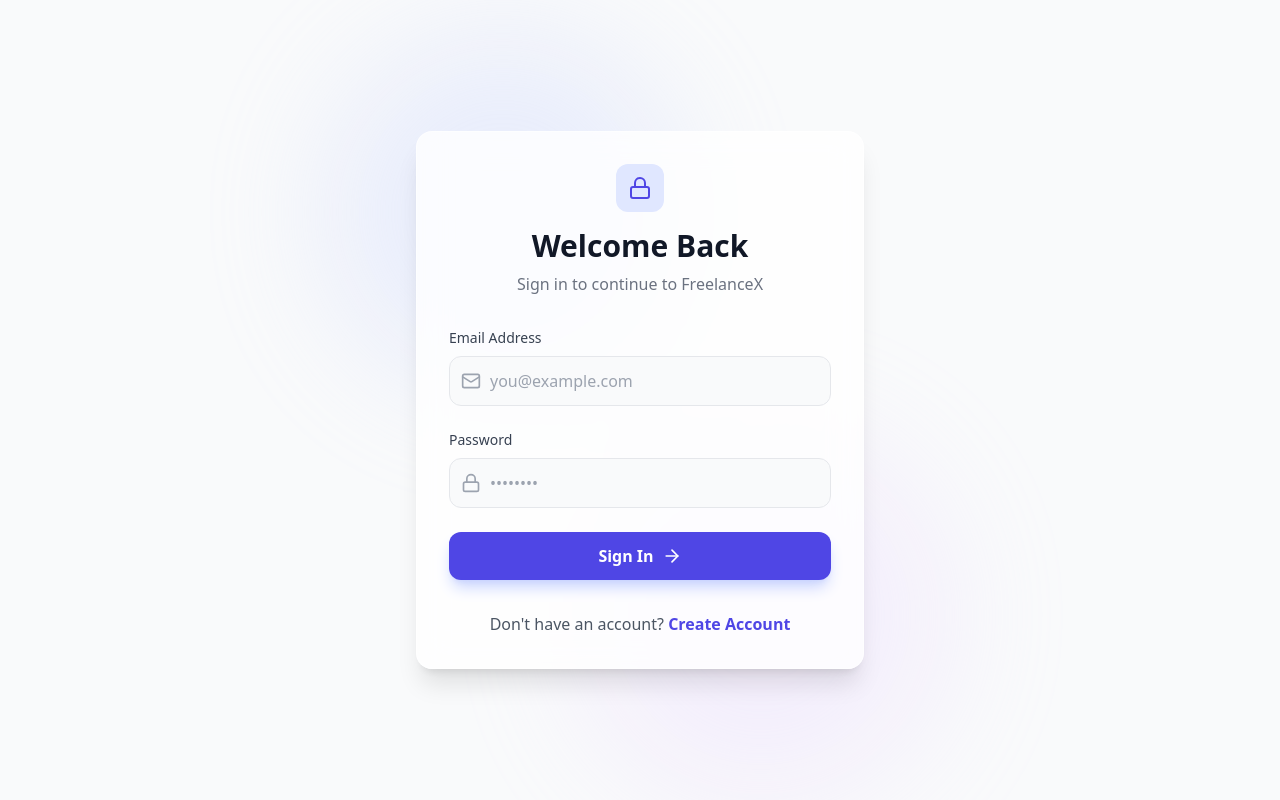
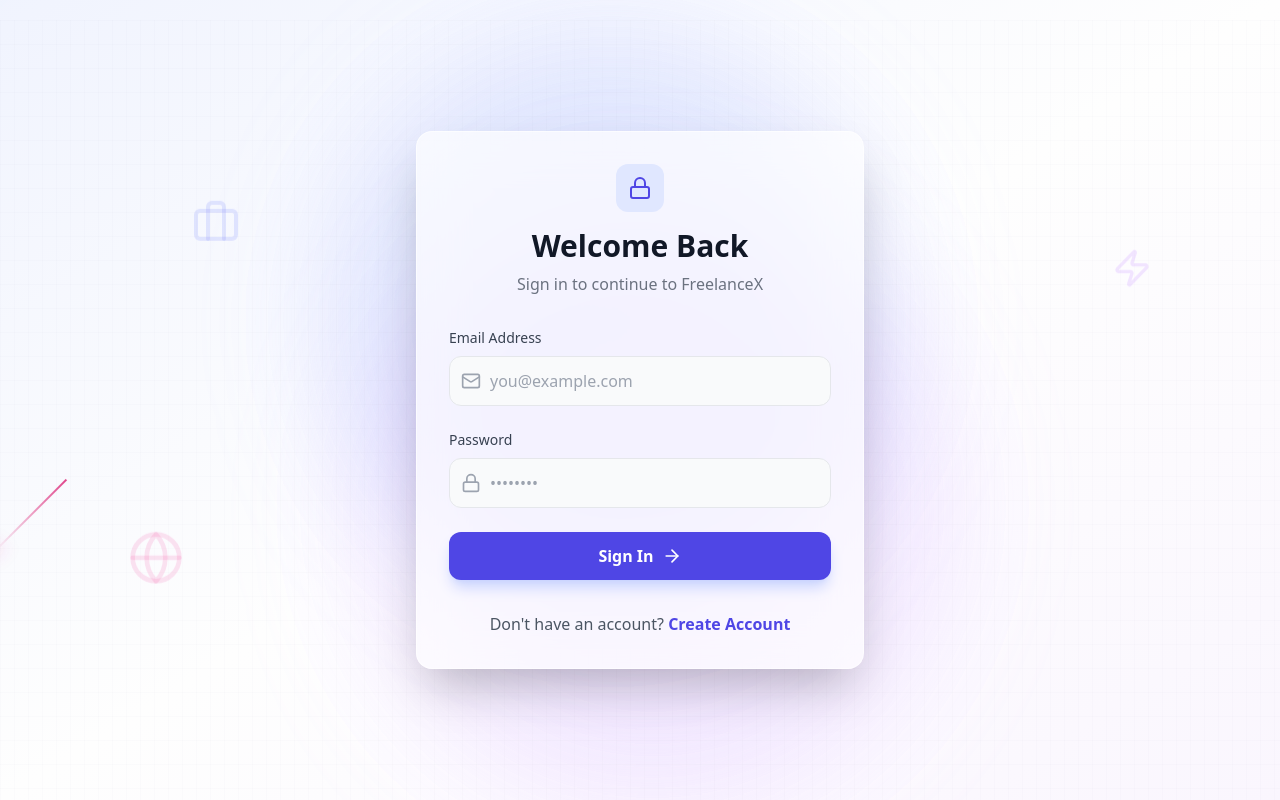
Before and after one commit to Zenus004/FreelanceX, a React (Vite) app in the folder client/: page /login in a window 1280 px wide. Built offline with nearby package versions, Linux system fonts and the light colour scheme; no server answers.

Commit message:
login register ui change

```diff
--- a/client/src/pages/Login.jsx
+++ b/client/src/pages/Login.jsx
@@ -1,8 +1,8 @@
-import { useState } from 'react';
+import { useState, useEffect } from 'react';
 import { useAuth } from '../context/AuthContext';
 import { useNavigate, Link } from 'react-router-dom';
 import { motion } from 'framer-motion';
-import { Mail, Lock, ArrowRight, Loader } from 'lucide-react';
+import { Mail, Lock, ArrowRight, Loader, Briefcase, Zap, Globe } from 'lucide-react';
 
 const Login = () => {
     const [email, setEmail] = useState('');
@@ -11,6 +11,16 @@ const Login = () => {
     const { login } = useAuth();
     const navigate = useNavigate();
     const [error, setError] = useState('');
+    const [mousePosition, setMousePosition] = useState({ x: 0, y: 0 });
+
+    useEffect(() => {
+        const handleMouseMove = (e) => {
+            setMousePosition({ x: e.clientX, y: e.clientY });
+        };
+
+        window.addEventListener('mousemove', handleMouseMove);
+        return () => window.removeEventListener('mousemove', handleMouseMove);
+    }, []);
 
     const handleSubmit = async (e) => {
         e.preventDefault();
@@ -28,18 +38,55 @@ const Login = () => {
     };
 
     return (
-        <div className="min-h-screen flex items-center justify-center bg-gray-50 relative overflow-hidden font-sans">
-            {/* Animated Background Blobs */}
-            <div className="absolute inset-0 overflow-hidden">
-                <div className="absolute top-0 left-1/4 w-96 h-96 bg-indigo-200 rounded-full blur-3xl opacity-30 animate-blob"></div>
-                <div className="absolute bottom-0 right-1/4 w-96 h-96 bg-purple-200 rounded-full blur-3xl opacity-30 animate-blob animation-delay-2000"></div>
+        <div className="min-h-screen flex items-center justify-center relative overflow-hidden font-sans bg-gray-50">
+            {/* Interactive Mouse Glow - Fixed for visibility */}
+            <div
+                className="fixed w-[600px] h-[600px] bg-indigo-500/20 rounded-full blur-[100px] z-0 pointer-events-none transition-transform duration-75 mix-blend-multiply"
+                style={{
+                    left: mousePosition.x - 300,
+                    top: mousePosition.y - 300,
+                    transform: 'translate(-50%, -50%)'
+                }}
+            ></div>
+
+            {/* Enhanced Background Layer (z-0) */}
+            <div className="absolute inset-0 z-0">
+                {/* Background Base */}
+                <div className="absolute inset-0 bg-gradient-to-br from-indigo-50 via-white to-purple-50 opacity-80"></div>
+
+                {/* Grid Pattern - High Contrast */}
+                <div className="absolute inset-0 bg-[linear-gradient(to_right,#8080800a_1px,transparent_1px),linear-gradient(to_bottom,#8080800a_1px,transparent_1px)] bg-[size:14px_24px] animate-grid opacity-60"></div>
+
+                {/* Blobs */}
+                <div className="absolute top-0 left-1/4 w-[600px] h-[600px] bg-indigo-300/30 rounded-full blur-3xl animate-blob mix-blend-multiply"></div>
+                <div className="absolute bottom-0 right-1/4 w-[600px] h-[600px] bg-purple-300/30 rounded-full blur-3xl animate-blob animation-delay-2000 mix-blend-multiply"></div>
+
+                {/* Multiple Shooting Stars - Full Screen */}
+                <div className="absolute inset-0 overflow-hidden pointer-events-none">
+                    <div className="absolute top-[10%] left-[10%] w-[3px] h-[3px] bg-indigo-600 shadow-[0_0_15px_3px_rgba(99,102,241,0.5)] rounded-full animate-shooting-star">
+                        <div className="absolute top-1/2 left-0 w-[150px] h-[2px] bg-gradient-to-r from-transparent to-indigo-600 transform -translate-y-1/2"></div>
+                    </div>
+                    <div className="absolute top-[5%] right-[20%] w-[2px] h-[2px] bg-purple-600 shadow-[0_0_15px_3px_rgba(168,85,247,0.5)] rounded-full animate-shooting-star" style={{ animationDelay: '2s', animationDuration: '4s' }}>
+                        <div className="absolute top-1/2 left-0 w-[120px] h-[2px] bg-gradient-to-r from-transparent to-purple-600 transform -translate-y-1/2"></div>
+                    </div>
+                    <div className="absolute top-[60%] left-[5%] w-[2px] h-[2px] bg-pink-600 shadow-[0_0_15px_3px_rgba(236,72,153,0.5)] rounded-full animate-shooting-star" style={{ animationDelay: '5s', animationDuration: '3.5s' }}>
+                        <div className="absolute top-1/2 left-0 w-[100px] h-[2px] bg-gradient-to-r from-transparent to-pink-600 transform -translate-y-1/2"></div>
+                    </div>
+                </div>
+
+                {/* Floating Thematic Icons */}
+                <div className="absolute inset-0 overflow-hidden pointer-events-none">
+                    <Briefcase className="absolute top-1/4 left-[15%] w-12 h-12 text-indigo-400/20 animate-float rotate-12" />
+                    <Zap className="absolute top-1/3 right-[10%] w-10 h-10 text-purple-400/20 animate-float-delayed -rotate-12" />
+                    <Globe className="absolute bottom-1/4 left-[10%] w-14 h-14 text-pink-400/20 animate-float rotate-6" style={{ animationDuration: '8s' }} />
+                </div>
             </div>
 
             <motion.div
                 initial={{ opacity: 0, y: 20 }}
                 animate={{ opacity: 1, y: 0 }}
                 transition={{ duration: 0.5 }}
-                className="max-w-md w-full bg-white/80 backdrop-blur-lg p-8 rounded-2xl shadow-xl border border-white/50 relative z-10 mx-4"
+                className="max-w-md w-full bg-white/70 backdrop-blur-xl p-8 rounded-2xl shadow-2xl border border-white/60 relative z-10 mx-4"
             >
                 <div className="text-center mb-8">
                     <div className="inline-flex items-center justify-center w-12 h-12 rounded-xl bg-indigo-100 text-indigo-600 mb-4">
--- a/client/src/pages/Register.jsx
+++ b/client/src/pages/Register.jsx
@@ -1,8 +1,8 @@
-import { useState } from 'react';
+import { useState, useEffect } from 'react';
 import { useAuth } from '../context/AuthContext';
 import { useNavigate, Link } from 'react-router-dom';
 import { motion } from 'framer-motion';
-import { User, Mail, Lock, Briefcase, ArrowRight, Loader } from 'lucide-react';
+import { User, Mail, Lock, Briefcase, ArrowRight, Loader, Zap, Globe } from 'lucide-react';
 
 const Register = () => {
     const [formData, setFormData] = useState({
@@ -15,6 +15,16 @@ const Register = () => {
     const { register } = useAuth();
     const navigate = useNavigate();
     const [error, setError] = useState('');
+    const [mousePosition, setMousePosition] = useState({ x: 0, y: 0 });
+
+    useEffect(() => {
+        const handleMouseMove = (e) => {
+            setMousePosition({ x: e.clientX, y: e.clientY });
+        };
+
+        window.addEventListener('mousemove', handleMouseMove);
+        return () => window.removeEventListener('mousemove', handleMouseMove);
+    }, []);
 
     const handleSubmit = async (e) => {
         e.preventDefault();
@@ -32,10 +42,48 @@ const Register = () => {
 
     return (
         <div className="min-h-screen flex items-center justify-center bg-gray-50 relative overflow-hidden font-sans py-12">
-            {/* Animated Background Blobs */}
-            <div className="absolute inset-0 overflow-hidden">
-                <div className="absolute top-0 right-1/4 w-96 h-96 bg-indigo-200 rounded-full blur-3xl opacity-30 animate-blob"></div>
-                <div className="absolute bottom-0 left-1/4 w-96 h-96 bg-pink-200 rounded-full blur-3xl opacity-30 animate-blob animation-delay-4000"></div>
+
+            {/* Interactive Mouse Glow - Fixed for visibility */}
+            <div
+                className="fixed w-[600px] h-[600px] bg-indigo-500/20 rounded-full blur-[100px] z-0 pointer-events-none transition-transform duration-75 mix-blend-multiply"
+                style={{
+                    left: mousePosition.x - 300,
+                    top: mousePosition.y - 300,
+                    transform: 'translate(-50%, -50%)'
+                }}
+            ></div>
+
+            {/* Enhanced Background Layer (z-0) */}
+            <div className="absolute inset-0 z-0">
+                {/* Background Base */}
+                <div className="absolute inset-0 bg-gradient-to-br from-indigo-50 via-white to-purple-50 opacity-80"></div>
+
+                {/* Grid Pattern - High Contrast */}
+                <div className="absolute inset-0 bg-[linear-gradient(to_right,#8080800a_1px,transparent_1px),linear-gradient(to_bottom,#8080800a_1px,transparent_1px)] bg-[size:14px_24px] animate-grid opacity-60"></div>
+
+                {/* Blobs */}
+                <div className="absolute top-0 right-1/4 w-[600px] h-[600px] bg-indigo-300/30 rounded-full blur-3xl animate-blob mix-blend-multiply"></div>
+                <div className="absolute bottom-0 left-1/4 w-[600px] h-[600px] bg-pink-300/30 rounded-full blur-3xl animate-blob animation-delay-4000 mix-blend-multiply"></div>
+
+                {/* Multiple Shooting Stars - Full Screen */}
+                <div className="absolute inset-0 overflow-hidden pointer-events-none">
+                    <div className="absolute top-[10%] left-[10%] w-[3px] h-[3px] bg-indigo-600 shadow-[0_0_15px_3px_rgba(99,102,241,0.5)] rounded-full animate-shooting-star">
+                        <div className="absolute top-1/2 left-0 w-[150px] h-[2px] bg-gradient-to-r from-transparent to-indigo-600 transform -translate-y-1/2"></div>
+                    </div>
+                    <div className="absolute top-[5%] right-[20%] w-[2px] h-[2px] bg-purple-600 shadow-[0_0_15px_3px_rgba(168,85,247,0.5)] rounded-full animate-shooting-star" style={{ animationDelay: '2s', animationDuration: '4s' }}>
+                        <div className="absolute top-1/2 left-0 w-[120px] h-[2px] bg-gradient-to-r from-transparent to-purple-600 transform -translate-y-1/2"></div>
+                    </div>
+                    <div className="absolute top-[60%] left-[5%] w-[2px] h-[2px] bg-pink-600 shadow-[0_0_15px_3px_rgba(236,72,153,0.5)] rounded-full animate-shooting-star" style={{ animationDelay: '5s', animationDuration: '3.5s' }}>
+                        <div className="absolute top-1/2 left-0 w-[100px] h-[2px] bg-gradient-to-r from-transparent to-pink-600 transform -translate-y-1/2"></div>
+                    </div>
+                </div>
+
+                {/* Floating Thematic Icons */}
+                <div className="absolute inset-0 overflow-hidden pointer-events-none">
+                    <Briefcase className="absolute top-1/4 left-[15%] w-12 h-12 text-indigo-400/20 animate-float rotate-12" />
+                    <Zap className="absolute top-1/3 right-[10%] w-10 h-10 text-purple-400/20 animate-float-delayed -rotate-12" />
+                    <Globe className="absolute bottom-1/4 left-[10%] w-14 h-14 text-pink-400/20 animate-float rotate-6" style={{ animationDuration: '8s' }} />
+                </div>
             </div>
 
             <motion.div
```
